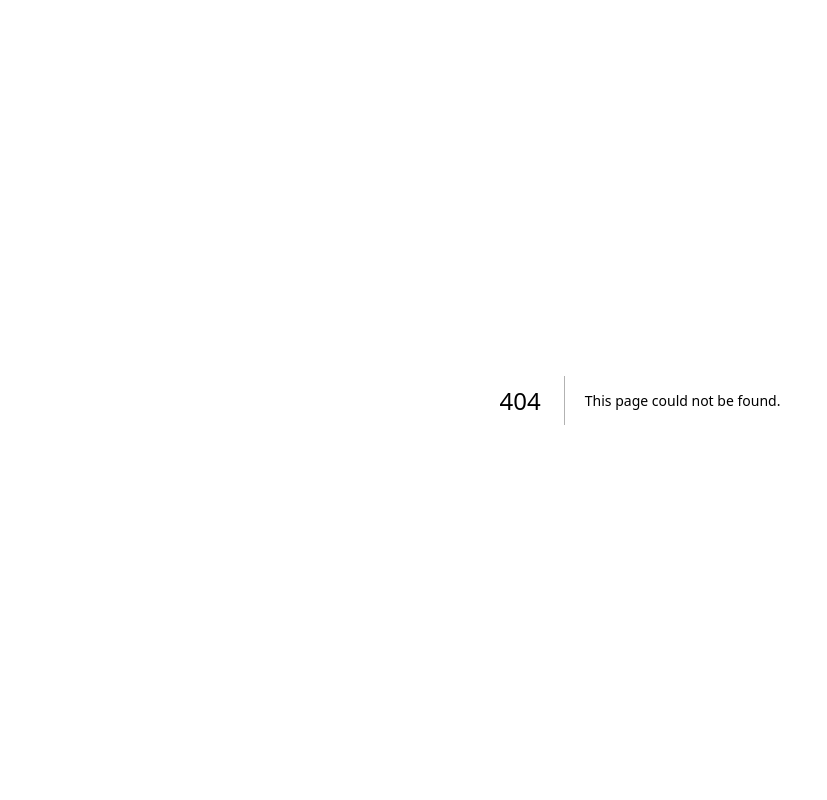
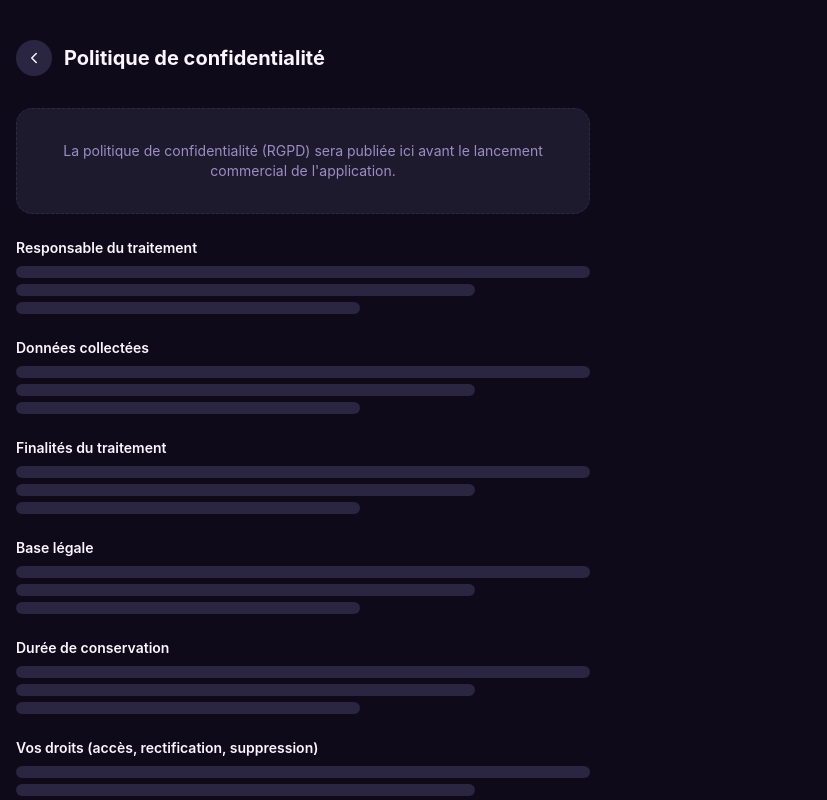
Before and after one commit to BirdyBillie-Lab/monapp, a Next.js app: page /confidentialite in a window 1280 px wide. Before the commit this address had no page. Shown: the top 800 px of the page, without its empty margins (0-827 px from the left). Built offline with nearby package versions, Linux system fonts and the light colour scheme.

Commit message:
Add CGV and privacy policy placeholder pages with links in landing and settings
Co-Authored-By: Claude Sonnet 4.6 <noreply@anthropic.com>

```diff
--- /dev/null
+++ b/app/cgv/page.tsx
@@ -0,0 +1,45 @@
+'use client';
+
+import { useRouter } from 'next/navigation';
+import { ChevronLeft } from 'lucide-react';
+
+export default function CGVPage() {
+  const router = useRouter();
+
+  return (
+    <div className="min-h-screen bg-bg px-4 pt-10 pb-16">
+      <div className="flex items-center gap-3 mb-8">
+        <button onClick={() => router.back()}
+          className="w-9 h-9 flex items-center justify-center rounded-full bg-surface-2">
+          <ChevronLeft size={18} className="text-text" />
+        </button>
+        <h1 className="text-xl font-bold text-text">Conditions Générales de Vente</h1>
+      </div>
+
+      <div className="flex flex-col gap-6 text-muted text-sm leading-relaxed max-w-prose">
+        <div className="bg-surface border border-dashed border-border rounded-2xl px-5 py-8 text-center">
+          <p className="text-muted text-sm">
+            Les conditions générales de vente seront publiées ici avant le lancement commercial de l&apos;application.
+          </p>
+        </div>
+
+        {[
+          'Objet',
+          'Accès au service',
+          'Tarifs et abonnement',
+          'Durée et résiliation',
+          'Responsabilités',
+          'Propriété intellectuelle',
+          'Droit applicable',
+        ].map(section => (
+          <div key={section}>
+            <p className="text-text font-semibold text-sm mb-2">{section}</p>
+            <div className="h-3 bg-surface-2 rounded-full w-full mb-1.5" />
+            <div className="h-3 bg-surface-2 rounded-full w-4/5 mb-1.5" />
+            <div className="h-3 bg-surface-2 rounded-full w-3/5" />
+          </div>
+        ))}
+      </div>
+    </div>
+  );
+}
--- /dev/null
+++ b/app/confidentialite/page.tsx
@@ -0,0 +1,46 @@
+'use client';
+
+import { useRouter } from 'next/navigation';
+import { ChevronLeft } from 'lucide-react';
+
+export default function ConfidentialitePage() {
+  const router = useRouter();
+
+  return (
+    <div className="min-h-screen bg-bg px-4 pt-10 pb-16">
+      <div className="flex items-center gap-3 mb-8">
+        <button onClick={() => router.back()}
+          className="w-9 h-9 flex items-center justify-center rounded-full bg-surface-2">
+          <ChevronLeft size={18} className="text-text" />
+        </button>
+        <h1 className="text-xl font-bold text-text">Politique de confidentialité</h1>
+      </div>
+
+      <div className="flex flex-col gap-6 text-muted text-sm leading-relaxed max-w-prose">
+        <div className="bg-surface border border-dashed border-border rounded-2xl px-5 py-8 text-center">
+          <p className="text-muted text-sm">
+            La politique de confidentialité (RGPD) sera publiée ici avant le lancement commercial de l&apos;application.
+          </p>
+        </div>
+
+        {[
+          'Responsable du traitement',
+          'Données collectées',
+          'Finalités du traitement',
+          'Base légale',
+          'Durée de conservation',
+          'Vos droits (accès, rectification, suppression)',
+          'Cookies',
+          'Contact DPO',
+        ].map(section => (
+          <div key={section}>
+            <p className="text-text font-semibold text-sm mb-2">{section}</p>
+            <div className="h-3 bg-surface-2 rounded-full w-full mb-1.5" />
+            <div className="h-3 bg-surface-2 rounded-full w-4/5 mb-1.5" />
+            <div className="h-3 bg-surface-2 rounded-full w-3/5" />
+          </div>
+        ))}
+      </div>
+    </div>
+  );
+}
--- a/app/page.tsx
+++ b/app/page.tsx
@@ -88,8 +88,18 @@ export default function Home() {
             Se connecter
           </Link>
         </div>
+
+        {/* Legal links */}
+        <div className="flex items-center gap-4 mt-6">
+          <Link href="/cgv" className="text-muted text-[11px] hover:text-text transition-colors">
+            CGV
+          </Link>
+          <div className="w-px h-3 bg-border" />
+          <Link href="/confidentialite" className="text-muted text-[11px] hover:text-text transition-colors">
+            Politique de confidentialité
+          </Link>
+        </div>
       </div>
-
 
     </div>
   );
--- a/app/settings/page.tsx
+++ b/app/settings/page.tsx
@@ -4,7 +4,7 @@ import { useState, useEffect } from 'react';
 import { useStore } from '@/lib/store';
 import AppShell from '@/components/AppShell';
 import { UserProfile, ActivityType, DeclarationFrequency } from '@/lib/types';
-import { Check, AlertTriangle, ChevronRight, Users, Package } from 'lucide-react';
+import { Check, AlertTriangle, ChevronRight, Users, Package, FileText, Shield } from 'lucide-react';
 import Link from 'next/link';
 import { THRESHOLDS, getACREStatus } from '@/lib/calculations';
 
@@ -166,7 +166,6 @@ export default function SettingsPage() {
           </div>
           {[
             { label: 'Version', value: '1.0.0' },
-            { label: 'Données', value: 'Stockées localement' },
             { label: 'Taux de charges', value: 'Barème 2024' },
           ].map((item) => (
             <div key={item.label} className="flex justify-between items-center px-4 py-3 border-b border-border last:border-0">
@@ -174,6 +173,20 @@ export default function SettingsPage() {
               <span className="text-muted text-sm">{item.value}</span>
             </div>
           ))}
+          <Link href="/cgv" className="flex items-center justify-between px-4 py-3 border-b border-border">
+            <div className="flex items-center gap-2">
+              <FileText size={14} className="text-muted" />
+              <span className="text-white/80 text-sm">CGV</span>
+            </div>
+            <ChevronRight size={14} className="text-muted" />
+          </Link>
+          <Link href="/confidentialite" className="flex items-center justify-between px-4 py-3">
+            <div className="flex items-center gap-2">
+              <Shield size={14} className="text-muted" />
+              <span className="text-white/80 text-sm">Politique de confidentialité</span>
+            </div>
+            <ChevronRight size={14} className="text-muted" />
+          </Link>
         </div>
 
         {/* Disclaimer */}
```
